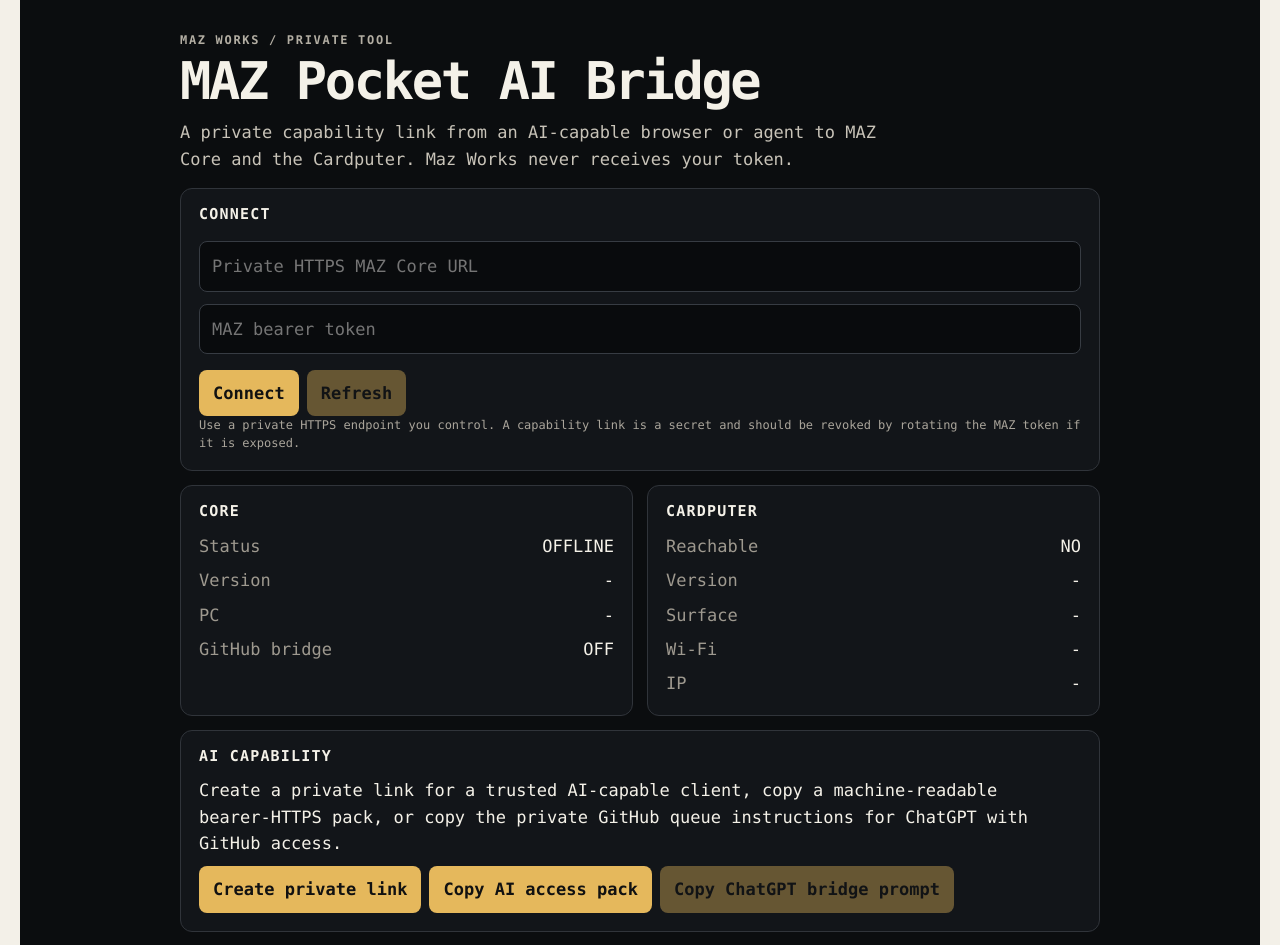
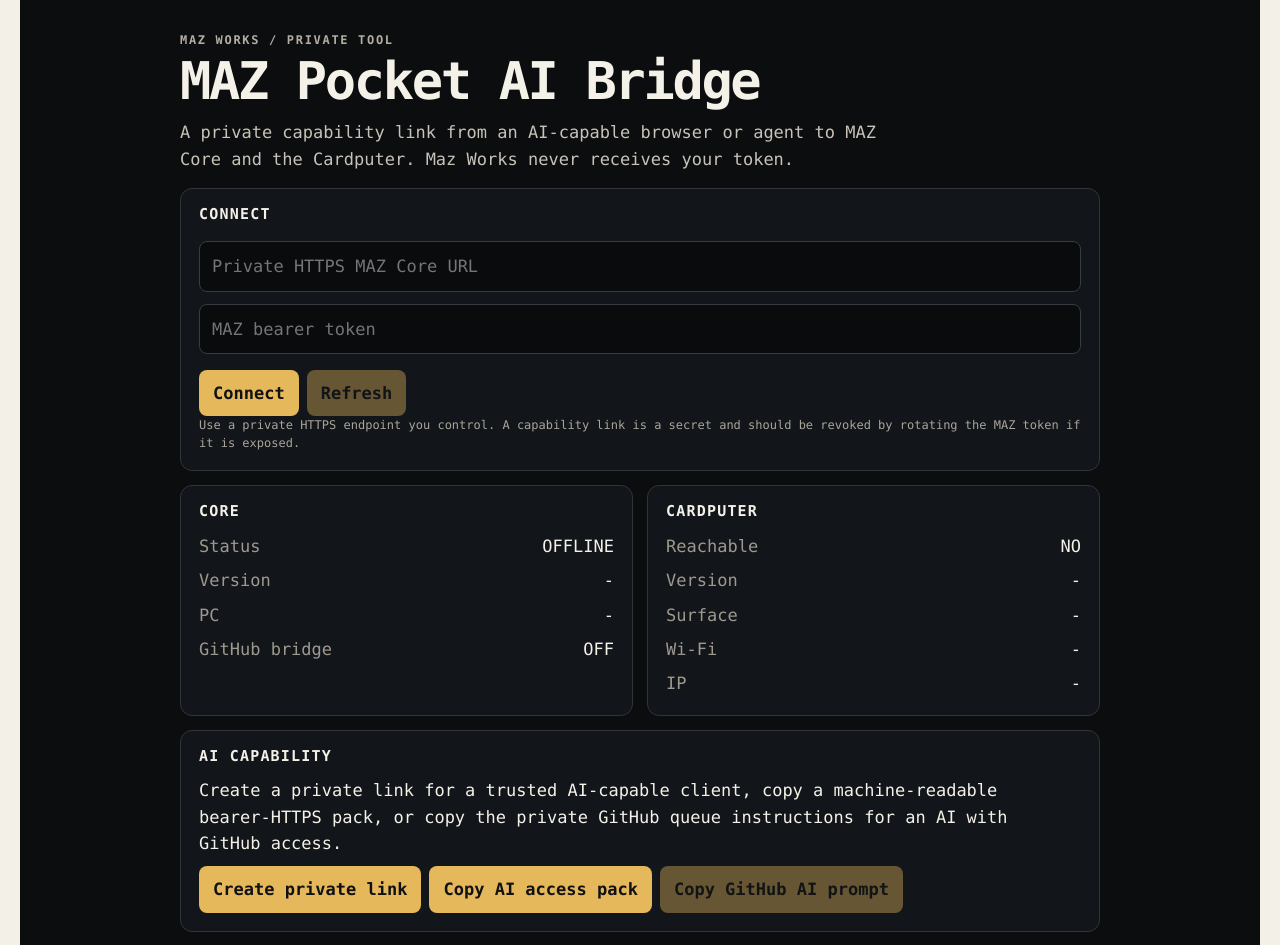
Before and after one commit to manazoid4/mazos-site, a Next.js app: page /maz-pocket-ai in a window 1280 px wide. Shown: the top 945 px of the page. Built offline with nearby package versions, Linux system fonts and the light colour scheme.

Commit message:
Keep AI bridge client wording provider-neutral

```diff
--- a/app/maz-pocket-ai/MazPocketAiBridge.tsx
+++ b/app/maz-pocket-ai/MazPocketAiBridge.tsx
@@ -125,10 +125,10 @@ export default function MazPocketAiBridge() {
       ],
     };
     await navigator.clipboard.writeText(JSON.stringify(pack, null, 2));
-    setMessage("AI access pack copied. Paste it only into an AI/agent you trust with this capability token.");
+    setMessage("AI access pack copied. Paste it only into an AI client you trust with this capability token.");
   }
 
-  async function copyChatGptBridgePrompt() {
+  async function copyGitHubBridgePrompt() {
     const repo = health?.bridge?.repo?.trim();
     if (!health?.bridge?.enabled || !repo) {
       setMessage("The private GitHub bridge is not enabled in MAZ Core. Configure the private bridge first.");
@@ -136,7 +136,7 @@ export default function MazPocketAiBridge() {
     }
     const prompt = `You have GitHub access. Use the private repository ${repo} as my MAZ Core command queue. To reach my local PC/Cardputer, inspect the current manazoid4/maz-pocket MAZ Core bridge contract, then create a private issue titled [MAZ CORE] <short request> whose body is a JSON object using only a currently supported MazCore.dispatch command. Never request or invent arbitrary shell execution, secret-file reads, destructive git operations, or firmware partition writes. MAZ Core will process the issue locally, post factual JSON evidence, and close it. Read that result before taking another action. For live Cardputer status/screen or synchronous chat, use the separate authenticated MAZ Pocket capability pack when your environment supports bearer HTTPS. M5Launcher remains the only firmware-install owner.`;
     await navigator.clipboard.writeText(prompt);
-    setMessage(`ChatGPT/GitHub bridge prompt copied for ${repo}. It uses the existing private issue queue rather than exposing MAZ Core publicly.`);
+    setMessage(`GitHub AI bridge prompt copied for ${repo}. It uses the existing private issue queue rather than exposing MAZ Core publicly.`);
   }
 
   useEffect(() => {
@@ -222,11 +222,11 @@ export default function MazPocketAiBridge() {
 
         <section className="bridgeCard">
           <h2>AI capability</h2>
-          <p>Create a private link for a trusted AI-capable client, copy a machine-readable bearer-HTTPS pack, or copy the private GitHub queue instructions for ChatGPT with GitHub access.</p>
+          <p>Create a private link for a trusted AI-capable client, copy a machine-readable bearer-HTTPS pack, or copy the private GitHub queue instructions for an AI with GitHub access.</p>
           <div className="buttons">
             <button onClick={buildCapabilityLink}>Create private link</button>
             <button onClick={copyCapabilityPack}>Copy AI access pack</button>
-            <button onClick={copyChatGptBridgePrompt} disabled={!health?.bridge?.enabled}>Copy ChatGPT bridge prompt</button>
+            <button onClick={copyGitHubBridgePrompt} disabled={!health?.bridge?.enabled}>Copy GitHub AI prompt</button>
           </div>
           {shareUrl && <textarea readOnly value={shareUrl} rows={4} />}
         </section>
```
